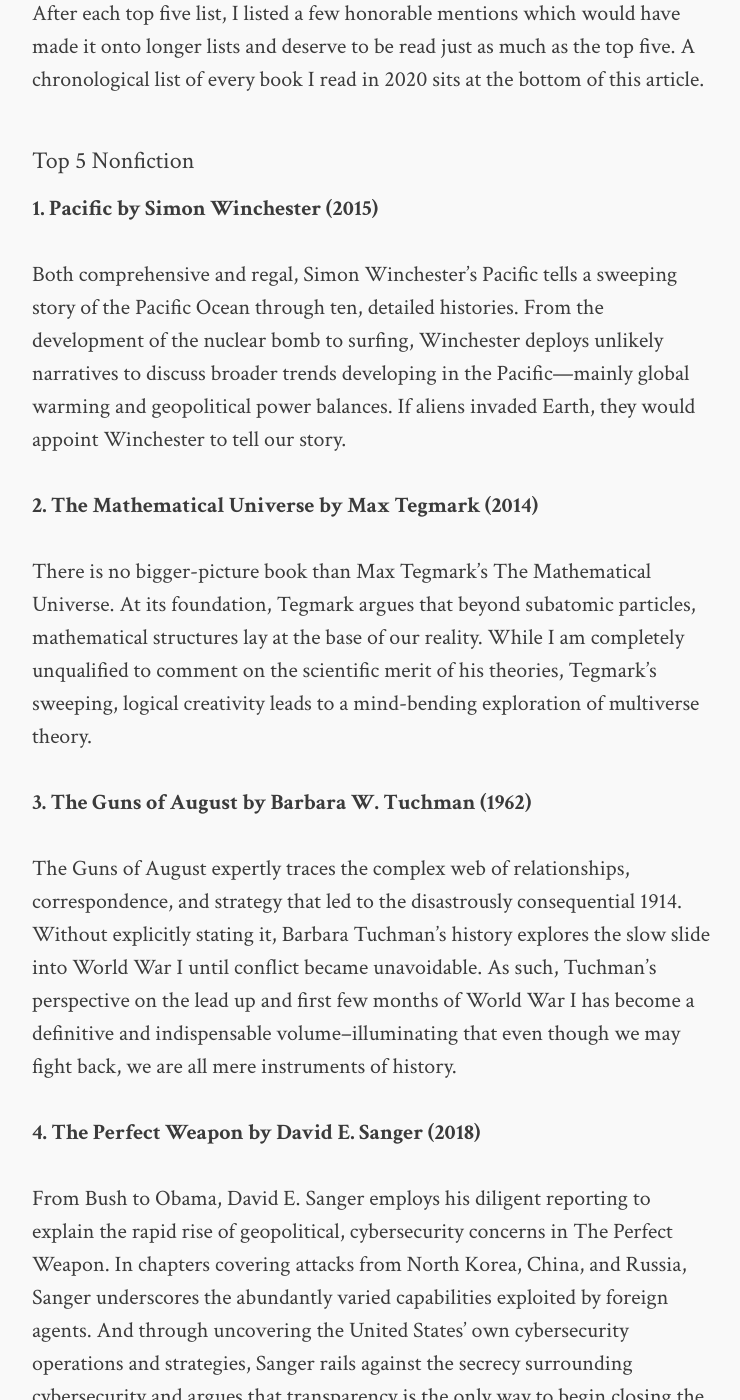
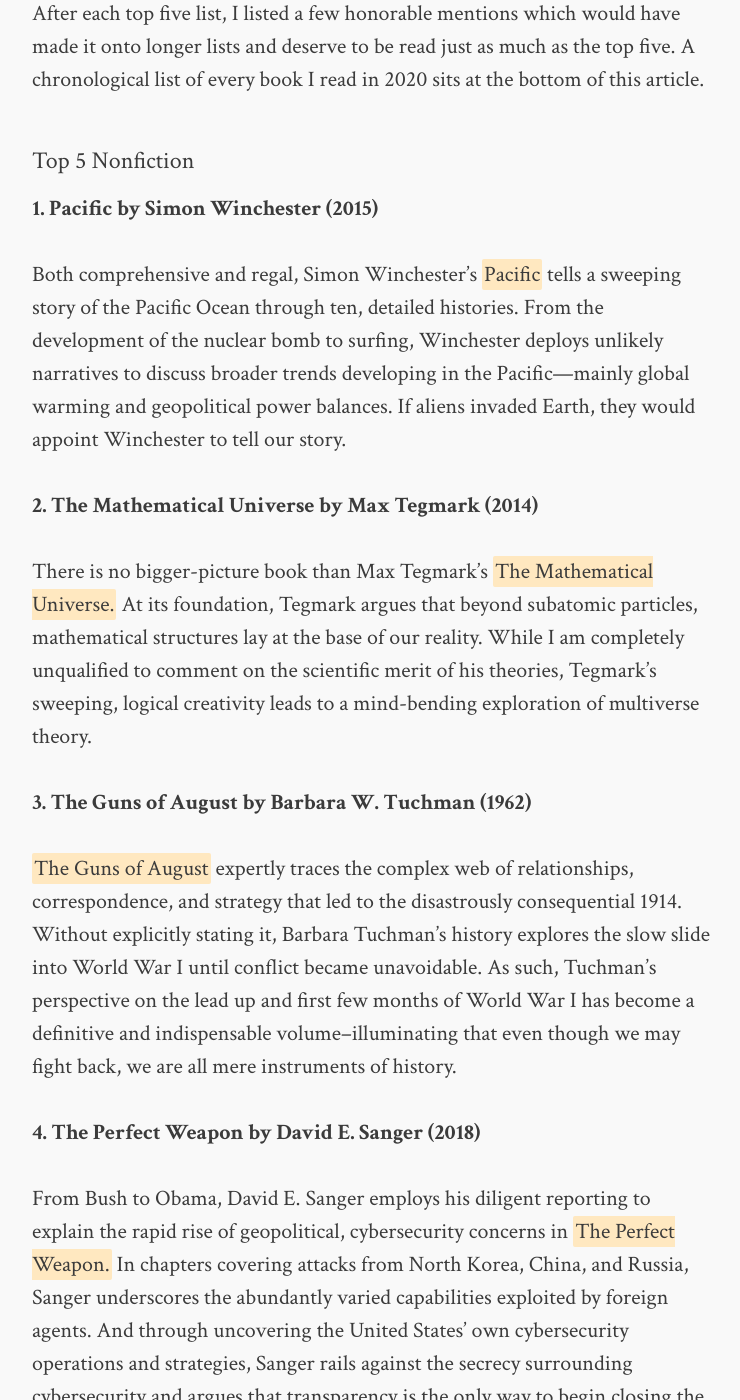
Before and after one commit to kbeadl/blog, a Jekyll site: the page built from _posts/2021-01-15-books.md, in a window 1280 px wide and 1400 px high, scrolled down 739 px. Shown: the whole window, without its empty margins (268-1008 px from the left). Built offline with Jekyll 4.4.1, drawn with Linux system fonts in a browser that asks for light colours; comment, search, counter and statistics services are not loaded; some of the changed text lies outside the part shown.

```diff
--- a/_posts/2021-01-15-books.md
+++ b/_posts/2021-01-15-books.md
@@ -23,21 +23,21 @@ A chronological list of every book I read in 2020 sits at the bottom of this art
 
 **1. Pacific by Simon Winchester (2015)**
 
-  Both comprehensive and regal, Simon Winchester’s Pacific tells a sweeping story of the Pacific Ocean
+  Both comprehensive and regal, Simon Winchester’s *Pacific* tells a sweeping story of the Pacific Ocean
   through ten, detailed histories. From the development of the nuclear bomb to surfing,
   Winchester deploys unlikely narratives to discuss broader trends developing in the Pacific—mainly global warming
   and geopolitical power balances. If aliens invaded Earth, they would appoint Winchester to tell our story.
 
 **2. The Mathematical Universe by Max Tegmark (2014)**
 
-  There is no bigger-picture book than Max Tegmark’s The Mathematical Universe. At its foundation,
+  There is no bigger-picture book than Max Tegmark’s *The Mathematical Universe.* At its foundation,
   Tegmark argues that beyond subatomic particles, mathematical structures lay at the base of our reality.
   While I am completely unqualified to comment on the scientific merit of his theories, Tegmark’s sweeping,
   logical creativity leads to a mind-bending exploration of multiverse theory.
 
 **3. The Guns of August by Barbara W. Tuchman (1962)**
 
-  The Guns of August expertly traces the complex web of relationships, correspondence,
+  *The Guns of August* expertly traces the complex web of relationships, correspondence,
   and strategy that led to the disastrously consequential 1914. Without explicitly stating it,
   Barbara Tuchman’s history explores the slow slide into World War I until conflict became unavoidable.
   As such, Tuchman’s perspective on the lead up and first few months of World War I has become a definitive
@@ -46,16 +46,16 @@ A chronological list of every book I read in 2020 sits at the bottom of this art
 **4. The Perfect Weapon by David E. Sanger (2018)**
 
   From Bush to Obama, David E. Sanger employs his diligent reporting to explain the rapid rise of geopolitical,
-  cybersecurity concerns in The Perfect Weapon. In chapters covering attacks from North Korea, China, and Russia,
+  cybersecurity concerns in *The Perfect Weapon.* In chapters covering attacks from North Korea, China, and Russia,
   Sanger underscores the abundantly varied capabilities exploited by foreign agents. And through uncovering
   the United States’ own cybersecurity operations and strategies, Sanger rails against the secrecy surrounding
   cybersecurity and argues that transparency is the only way to begin closing the Pandora’s box of the information age.
 
 **5. The Shortest History of Germany by James Hawes (2017)**
 
-  Tracing German history from the Romans to Angela Merkel, Hawes’ The Shortest History of Germany is as readable as a breezy,
+  Tracing German history from the Romans to Angela Merkel, Hawes’ *The Shortest History of Germany* is as readable as a breezy,
   Sunday afternoon. Thoroughly researched, Hawes’ synthesizes the work of various German studies scholars
   to argue that German history is a constant battle of power between the people West and East of the Elbe.
   My only complaint—I wish it were longer.
 
-**Non-Fiction Honorable Mention:** Whipping Girl by Julia Serano (Second Edition, 2016)
+**Non-Fiction Honorable Mention:** *Whipping Girl* by Julia Serano (Second Edition, 2016)
```
